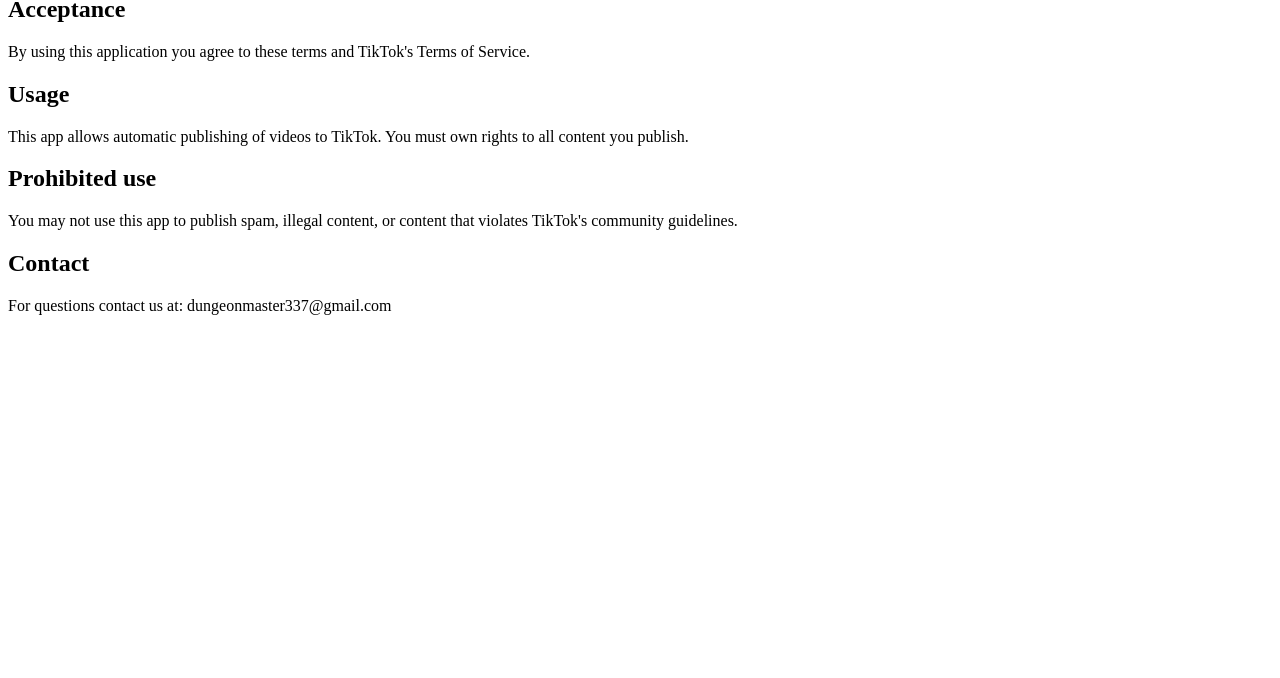
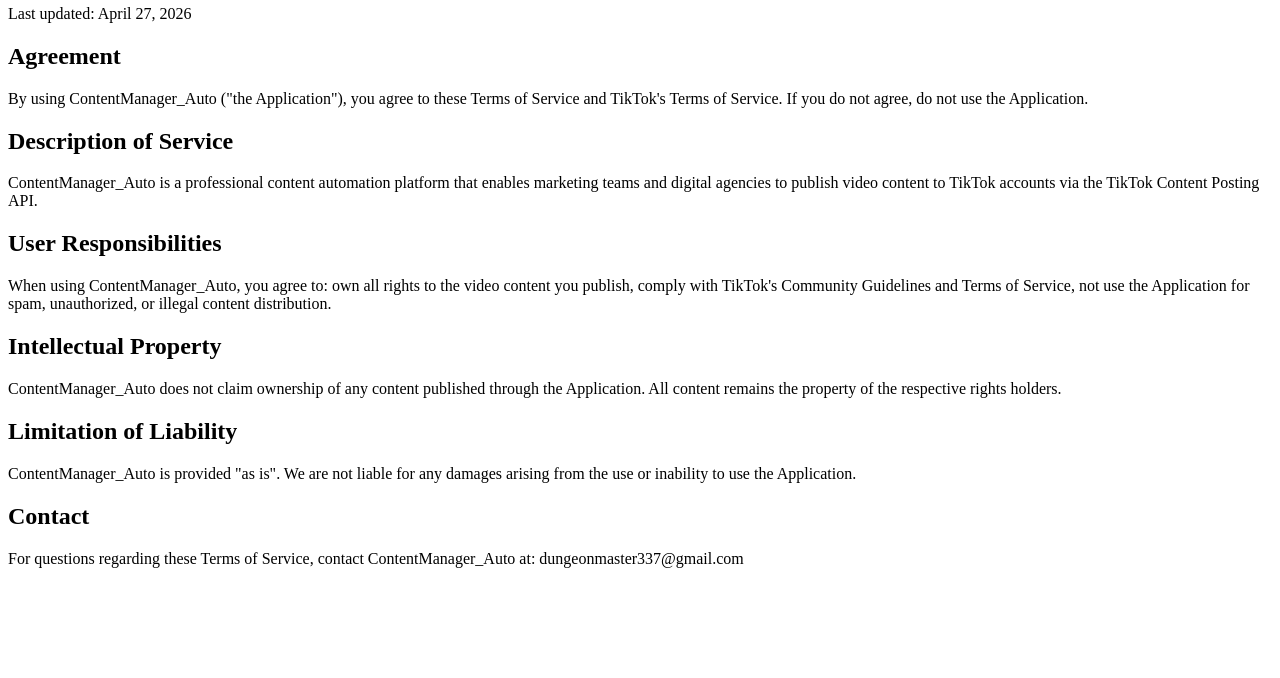
Before and after one commit to DungeonMaster337/tiktok-auth, a plain HTML site: page terms.html in a window 1280 px wide. Shown: the part 122-800 px from the top of the page. Drawn offline with Linux system fonts and the light colour scheme.

Commit message:
terms.html

```diff
--- a/terms.html
+++ b/terms.html
@@ -1,20 +1,27 @@
 <!DOCTYPE html>
 <html>
-<head><title>Terms of Service</title></head>
+<head><title>Terms of Service — ContentManager_Auto</title></head>
 <body>
 <h1>Terms of Service</h1>
-<p>Last updated: April 15, 2026</p>
+<h2>ContentManager_Auto</h2>
+<p>Last updated: April 27, 2026</p>
 
-<h2>Acceptance</h2>
-<p>By using this application you agree to these terms and TikTok's Terms of Service.</p>
+<h2>Agreement</h2>
+<p>By using ContentManager_Auto ("the Application"), you agree to these Terms of Service and TikTok's Terms of Service. If you do not agree, do not use the Application.</p>
 
-<h2>Usage</h2>
-<p>This app allows automatic publishing of videos to TikTok. You must own rights to all content you publish.</p>
+<h2>Description of Service</h2>
+<p>ContentManager_Auto is a professional content automation platform that enables marketing teams and digital agencies to publish video content to TikTok accounts via the TikTok Content Posting API.</p>
 
-<h2>Prohibited use</h2>
-<p>You may not use this app to publish spam, illegal content, or content that violates TikTok's community guidelines.</p>
+<h2>User Responsibilities</h2>
+<p>When using ContentManager_Auto, you agree to: own all rights to the video content you publish, comply with TikTok's Community Guidelines and Terms of Service, not use the Application for spam, unauthorized, or illegal content distribution.</p>
+
+<h2>Intellectual Property</h2>
+<p>ContentManager_Auto does not claim ownership of any content published through the Application. All content remains the property of the respective rights holders.</p>
+
+<h2>Limitation of Liability</h2>
+<p>ContentManager_Auto is provided "as is". We are not liable for any damages arising from the use or inability to use the Application.</p>
 
 <h2>Contact</h2>
-<p>For questions contact us at: dungeonmaster337@gmail.com</p>
+<p>For questions regarding these Terms of Service, contact ContentManager_Auto at: dungeonmaster337@gmail.com</p>
 </body>
 </html>
```
